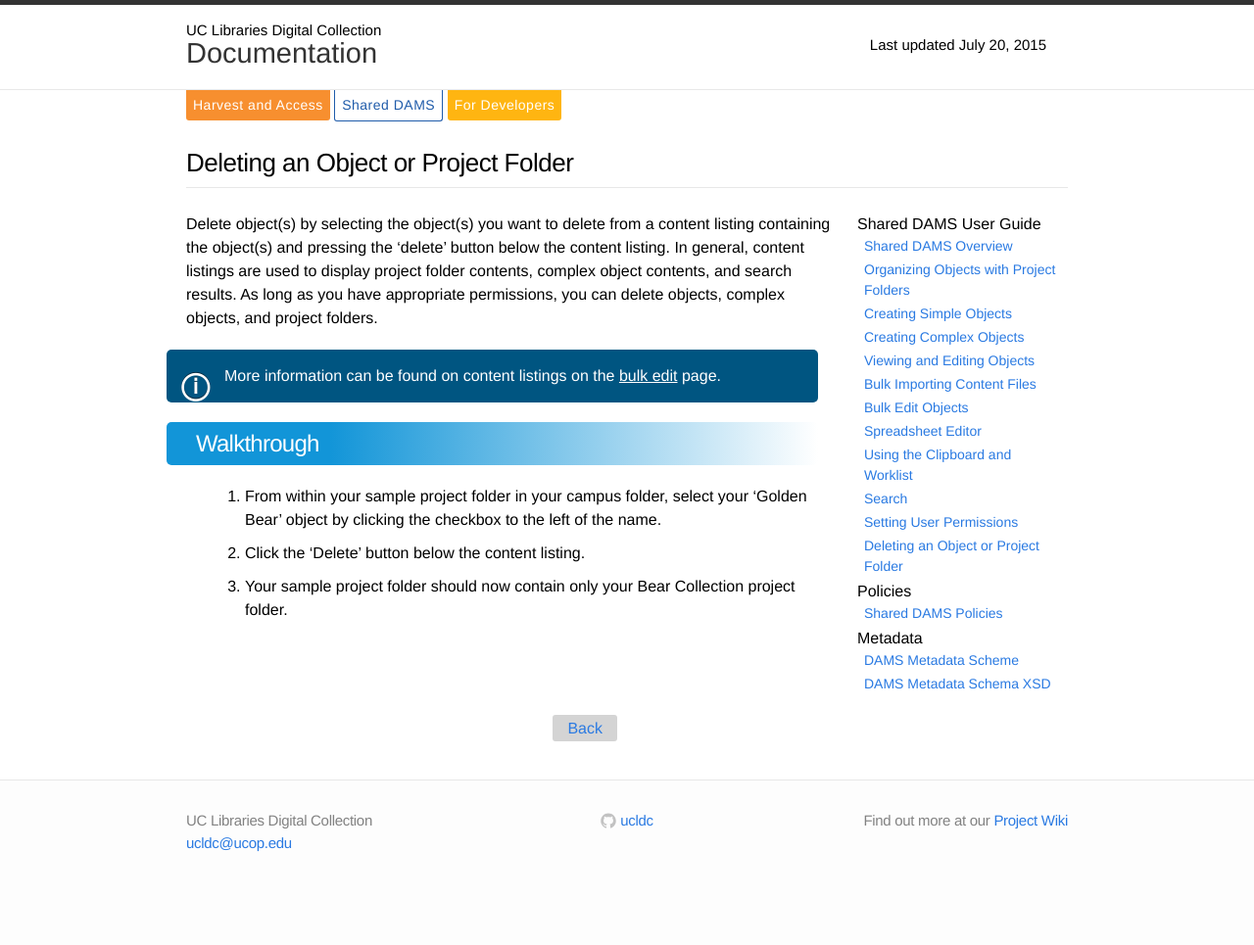
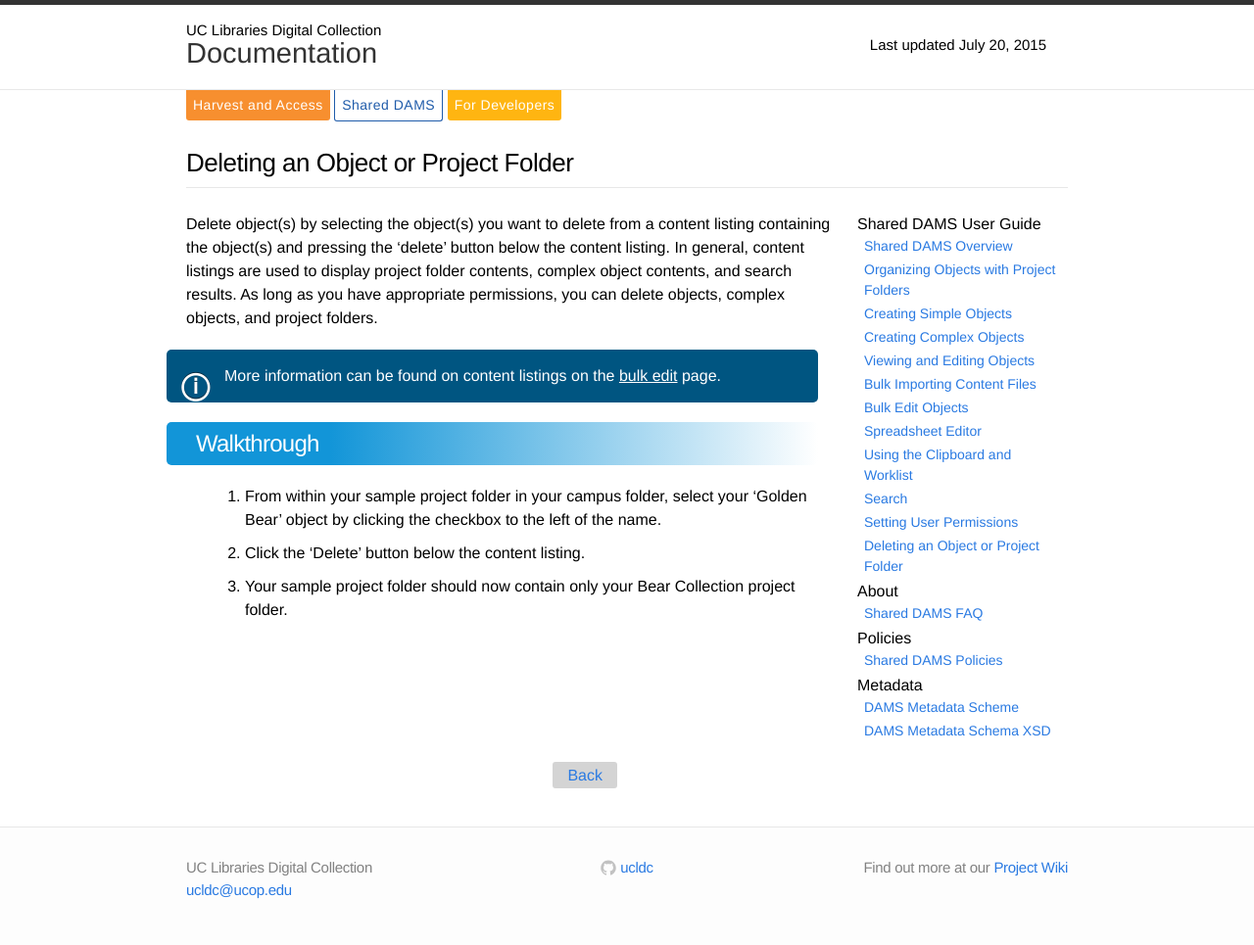
Before and after one commit to ucldc/ucldc-docs, a Jekyll site: the page built from docs/dams/delete.md, in a window 1280 px wide. Shown: the whole page at 98% size. Built offline with Jekyll 4.4.1, drawn with Linux system fonts in a browser that asks for light colours; nearby versions of some CDN libraries; before the commit the page ends 917 px from its top, so only the background shows below that.

Commit message:
Update dams-sidebar.html

```diff
--- a/_includes/dams-sidebar.html
+++ b/_includes/dams-sidebar.html
@@ -14,6 +14,10 @@
     <li><a href="{{ site.url }}{{ site.baseurl }}/docs/dams/permissions/">Setting User Permissions</a></li>
     <li><a href="{{ site.url }}{{ site.baseurl }}/docs/dams/delete/">Deleting an Object or Project Folder</a></li>
   </ul>
+    <h1>About</h1>
+  <ul>
+    <li><a href="{{ site.url }}{{ site.baseurl }}/docs/dams/faq/">Shared DAMS FAQ</a></li>
+  </ul>
   <h1>Policies</h1>
   <ul>
     <li><a href="{{ site.url }}{{ site.baseurl }}/docs/dams/dams-policies/">Shared DAMS Policies</a></li>
```
